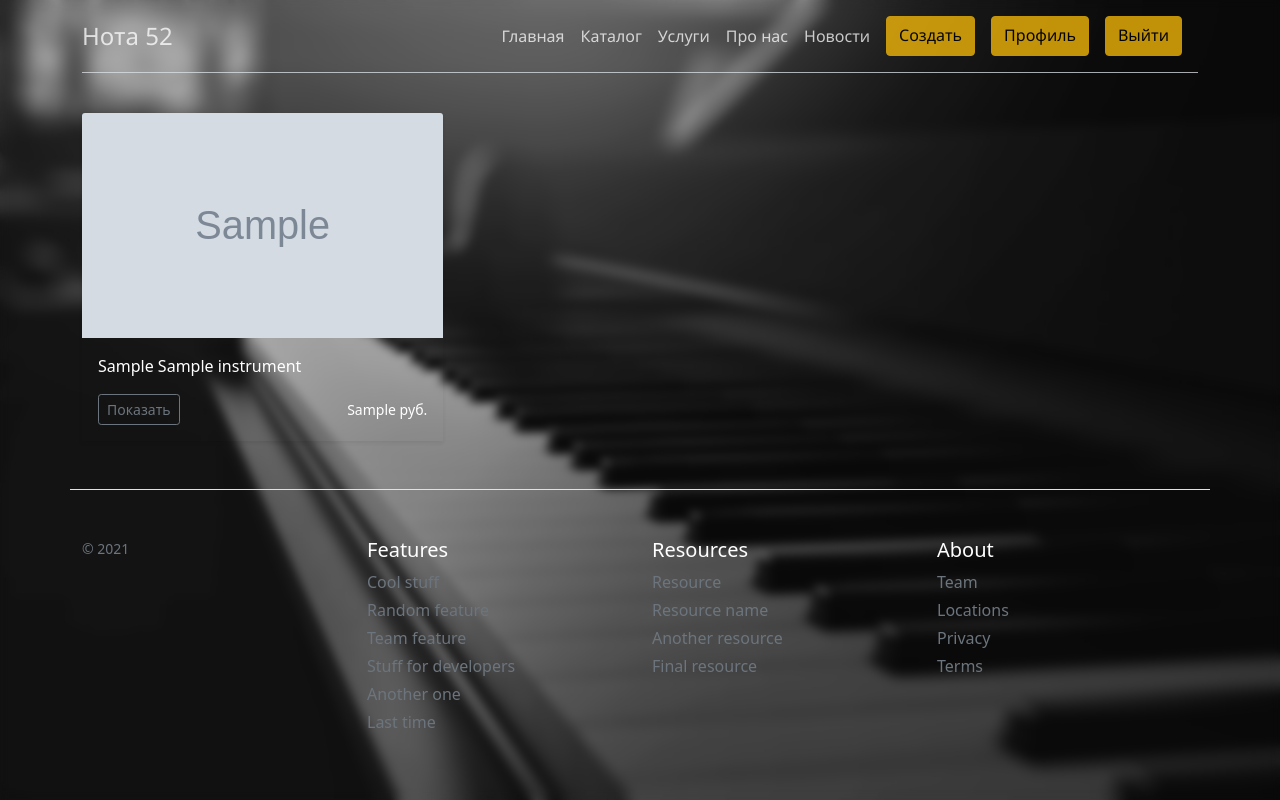
After one commit to Secktor112/saet, a Flask app: page /cart in a window 1280 px wide. The commit adds this page. Run offline with Flask 2, Linux system fonts and the light colour scheme; a user stored in the database is signed in; tables that the repository leaves empty hold one stand-in row (values such as "Sample post"); grey boxes marked "Sample" are stand-in pictures; some libraries are stand-ins or nearby versions.

Commit message:
korzina est

```diff
--- a/app.py
+++ b/app.py
@@ -1,4 +1,5 @@
 from flask import Flask
+from flask import session
 from flask_sqlalchemy import SQLAlchemy
 from config import Configuration
 from flask_login import LoginManager
--- /dev/null
+++ b/templates/cart.html
@@ -0,0 +1,29 @@
+{% extends 'base.html' %}
+
+{% block title %}
+Корзина
+{% endblock %}
+
+{% block body %}
+    <div class="container text-white">
+        <div class="row row-cols-1 row-cols-sm-2 row-cols-md-3 g-3">
+                {% for el in carts %}
+                    <div class="col">
+                      <div class="shadow-sm">
+                        <svg class="bd-placeholder-img card-img-top" width="100%" height="225" xmlns="http://www.w3.org/2000/svg" role="img" aria-label="Placeholder: Thumbnail" preserveAspectRatio="xMidYMid slice" focusable="false"><title>Placeholder</title><rect width="100%" height="100%" fill="#55595c" fill-opacity="0.0"></rect><text x="50%" y="50%" fill="#eceeef" dy=".3em"></text><image href="{{ el.inst.photo }}" height="100%" width="100%"/></svg>
+
+                        <div class="card-body">
+                          <p class="card-text">{{ el.inst.vendor }} {{ el.inst.name }}</p>
+                          <div class="d-flex justify-content-between align-items-center">
+                            <div class="btn-group">
+                              <a type="button" class="btn btn-sm btn-outline-secondary" href="/instrument/{{ el.inst.id }}">Показать</a>
+                            </div>
+                            <small>{{ el.inst.price }} руб.</small>
+                          </div>
+                        </div>
+                      </div>
+                    </div>
+                {% endfor %}
+        </div>
+    </div>
+{% endblock %}
--- a/templates/inst_detail.html
+++ b/templates/inst_detail.html
@@ -8,9 +8,10 @@
     <div class="container marketing">
         <div class="row featurette">
           <div class="col-md-7">
-            <h2 class="featurette-heading text-white">{{ inst.vendor }}. <span class="text-white">{{ inst. name }}</span></h2>
+            <h2 class="featurette-heading text-white">{{ inst.vendor }} <span class="text-white">{{ inst.name }}</span></h2>
             <p class="lead text-white">{{ inst.disc }}</p>
             <h1 class="text-white">{{ inst.price }} руб.</h1>
+            <p><a class="btn btn-secondary" href="/add_cart/{{ inst.id }}">Добавить в корзину</a></p>
           </div>
           <div class="col-md-5">
             <svg class="bd-placeholder-img bd-placeholder-img-lg featurette-image img-fluid mx-auto" width="500" height="500" xmlns="http://www.w3.org/2000/svg" role="img" aria-label="Placeholder: 500x500" preserveAspectRatio="xMidYMid slice" focusable="false"><title>Placeholder</title><rect width="100%" height="100%" fill="#eee"></rect><text x="50%" y="50%" fill="#aaa" dy=".3em">500x500</text><image href="{{ inst.photo }}" height="100%" width="100%"/></svg>
--- a/templates/instrument.html
+++ b/templates/instrument.html
@@ -13,7 +13,7 @@
                         <svg class="bd-placeholder-img card-img-top" width="100%" height="225" xmlns="http://www.w3.org/2000/svg" role="img" aria-label="Placeholder: Thumbnail" preserveAspectRatio="xMidYMid slice" focusable="false"><title>Placeholder</title><rect width="100%" height="100%" fill="#55595c" fill-opacity="0.0"></rect><text x="50%" y="50%" fill="#eceeef" dy=".3em"></text><image href="{{ el.photo }}" height="100%" width="100%"/></svg>
 
                         <div class="card-body">
-                          <p class="card-text">{{ el.name }}</p>
+                          <p class="card-text">{{ el.vendor }} {{ el.name }}</p>
                           <div class="d-flex justify-content-between align-items-center">
                             <div class="btn-group">
                               <a type="button" class="btn btn-sm btn-outline-secondary" href="/instrument/{{ el.id }}">Показать</a>
--- a/utility.py
+++ b/utility.py
@@ -5,7 +5,7 @@ from enum import Enum
 
 
 def get_template(template, **kwargs):
-    if session['userid']:
+    if session.get('userid', None):
         return render_template(template, prof=True, **kwargs)
     return render_template(template, prof=False, **kwargs)
 
--- a/view.py
+++ b/view.py
@@ -1,7 +1,7 @@
 from flask_login import login_user, login_required, logout_user
 from werkzeug.security import check_password_hash, generate_password_hash
 
-from models import Article, User, Instruments, Type, Family
+from models import Article, User, Instruments, Type, Family, Cart
 from flask import render_template, flash, url_for
 from flask import redirect
 from flask import request
@@ -25,7 +25,6 @@ def catalog():
 def catalog_route():
     type_id = request.args.get("type_id")
     types_id = Instruments.query.filter_by(type_id=type_id).all()
-    print(types_id)
 
     return get_template("instrument.html", types_id=types_id)
 
@@ -245,6 +244,32 @@ def add_inst():
     return get_template("add_inst.html", types=types, families=families)
 
 
+@app.route('/cart', methods=['GET'])
+@login_required
+def cart():
+    carts = Cart.query.filter_by(user_id=session['userid']).all()
+    for cart in carts:
+        cart.inst = Instruments.query.filter_by(id=cart.inst_id).first()
+
+    return get_template("cart.html", carts=carts)
+
+
+@app.route('/add_cart/<int:id>', methods=['GET'])
+@login_required
+def add_cart(id):
+    try:
+        new_cart = Cart(
+            user_id = session['userid'],
+            inst_id = id
+        )
+        db.session.add(new_cart)
+        db.session.commit()
+        return redirect('/cart')
+    except:
+        print('Не удалось')
+
+
+
 @app.after_request
 def redirect_to_signin(response):
     if response.status_code == 401:
```
